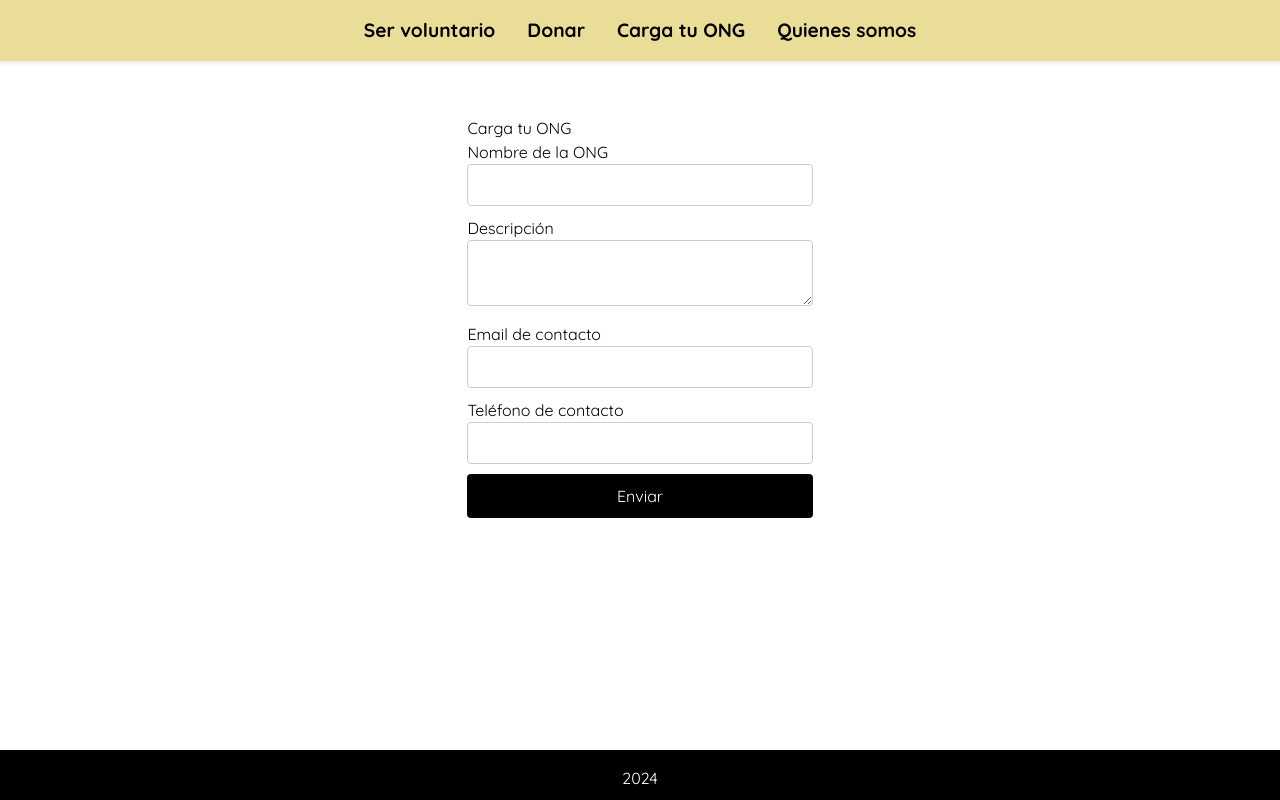
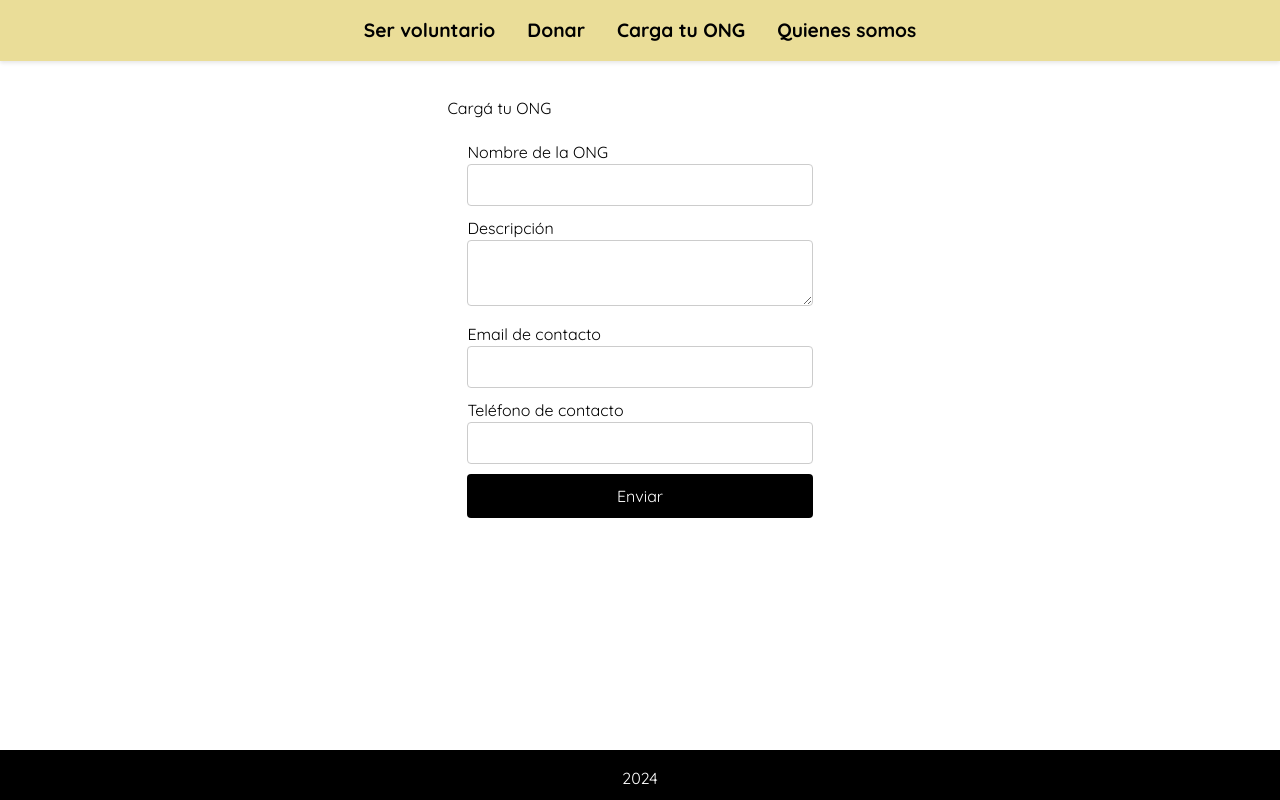
Before and after one commit to Firet/activa-veganismo, a Next.js app: page /cargar-ong in a window 1280 px wide. Built offline with nearby package versions, Linux system fonts and the light colour scheme.

Commit message:
Create CustomForm component and move ong-form to that component

```diff
--- a/src/app/cargar-ong/page.js
+++ b/src/app/cargar-ong/page.js
@@ -1,68 +1,11 @@
-'use client';
-
-import React, { useState } from 'react';
-import './cargar-ong.css';
+import React from 'react';
+import CustomForm from '@/components/custom-form/custom-form';
 
 export default function CargarONG() {
-	const [nombre, setNombre] = useState('');
-	const [descripcion, setDescripcion] = useState('');
-	const [email, setEmail] = useState('');
-	const [telefono, setTelefono] = useState('');
-
-	const handleSubmit = (e) => {
-		e.preventDefault();
-		const data = {
-			nombre,
-			descripcion,
-			email,
-			telefono,
-		};
-		console.log(data);
-		alert('Datos enviados: ' + JSON.stringify(data, null, 2));
-	};
-
 	return (
-		<div className="cargar-ong-container">
-			<h1>Carga tu ONG</h1>
-			<form onSubmit={handleSubmit} className="cargar-ong-form">
-				<div className="form-group">
-					<label>Nombre de la ONG</label>
-					<input
-						type="text"
-						value={nombre}
-						onChange={(e) => setNombre(e.target.value)}
-						required
-					/>
-				</div>
-				<div className="form-group">
-					<label>Descripción</label>
-					<textarea
-						value={descripcion}
-						onChange={(e) => setDescripcion(e.target.value)}
-						required
-					/>
-				</div>
-				<div className="form-group">
-					<label>Email de contacto</label>
-					<input
-						type="email"
-						value={email}
-						onChange={(e) => setEmail(e.target.value)}
-						required
-					/>
-				</div>
-				<div className="form-group">
-					<label>Teléfono de contacto</label>
-					<input
-						type="tel"
-						value={telefono}
-						onChange={(e) => setTelefono(e.target.value)}
-					/>
-				</div>
-				<button type="submit" className="submit-button">
-					Enviar
-				</button>
-			</form>
+		<div>
+			<h1>Cargá tu ONG</h1>
+			<CustomForm />
 		</div>
 	);
 }
--- a/src/app/page.tsx
+++ b/src/app/page.tsx
@@ -2,7 +2,7 @@
 
 import React from 'react';
 import OrganizationCard from '@/components/organization-card/organization-card';
-import Map from '@/components/map/map'
+import Map from '@/components/map/map';
 
 export default function Home() {
 	return (
--- a/src/app/cargar-ong/cargar-ong.css
+++ b/src/components/custom-form/custom-form.css
@@ -1,10 +1,10 @@
-.cargar-ong-container {
+.custom-form-container {
     max-width: 600px;
     margin: 0 auto;
     padding: 20px;
   }
 
-  .cargar-ong-form {
+  .custom-form {
     display: flex;
     flex-direction: column;
   }
--- /dev/null
+++ b/src/components/custom-form/custom-form.tsx
@@ -0,0 +1,68 @@
+'use client';
+import React, { useState } from 'react';
+import './custom-form.css';
+
+export default function CustomForm() {
+	const [nombre, setNombre] = useState('');
+	const [descripcion, setDescripcion] = useState('');
+	const [email, setEmail] = useState('');
+	const [telefono, setTelefono] = useState('');
+
+	const handleSubmit = (e: any) => {
+		e.preventDefault();
+		const data = {
+			nombre,
+			descripcion,
+			email,
+			telefono,
+		};
+		console.log(data);
+		alert('Datos enviados: ' + JSON.stringify(data, null, 2));
+	};
+
+	return (
+		<>
+			<div className="custom-form-container">
+				<form onSubmit={handleSubmit} className="custom-form">
+					<div className="form-group">
+						<label>Nombre de la ONG</label>
+						<input
+							type="text"
+							value={nombre}
+							onChange={(e) => setNombre(e.target.value)}
+							required
+						/>
+					</div>
+					<div className="form-group">
+						<label>Descripción</label>
+						<textarea
+							value={descripcion}
+							onChange={(e) => setDescripcion(e.target.value)}
+							required
+						/>
+					</div>
+					<div className="form-group">
+						<label>Email de contacto</label>
+						<input
+							type="email"
+							value={email}
+							onChange={(e) => setEmail(e.target.value)}
+							required
+						/>
+					</div>
+					<div className="form-group">
+						<label>Teléfono de contacto</label>
+						<input
+							type="tel"
+							value={telefono}
+							onChange={(e) => setTelefono(e.target.value)}
+						/>
+					</div>
+					<button type="submit" className="submit-button">
+						Enviar
+					</button>
+				</form>
+			</div>
+		</>
+	);
+}
--- a/src/components/map/map.tsx
+++ b/src/components/map/map.tsx
@@ -3,17 +3,15 @@ import { GoogleMap, LoadScript } from '@react-google-maps/api';
 
 const containerStyle = {
 	width: '100%',
-    height: '400px'
+	height: '400px',
 };
 
 const center = {
 	lat: -34.603722, // Latitud de Buenos Aires
-    lng: -58.381592  // Longitud de Buenos Aires
+	lng: -58.381592, // Longitud de Buenos Aires
 };
 
-
 export default function Map() {
-
 	return (
 		<>
 			<LoadScript googleMapsApiKey="AIzaSyAno2Y5lzSsxzKzML7FJjpmyzkUpuRMRyw">
@@ -22,10 +20,9 @@ export default function Map() {
 					center={center}
 					zoom={12}
 				>
-                    { /* Child components, such as markers, info windows, etc. */}
+					{/* Child components, such as markers, info windows, etc. */}
 				</GoogleMap>
 			</LoadScript>
-
 		</>
 	);
 }
```
Lines whose indentation alone changed are shown as unchanged.
